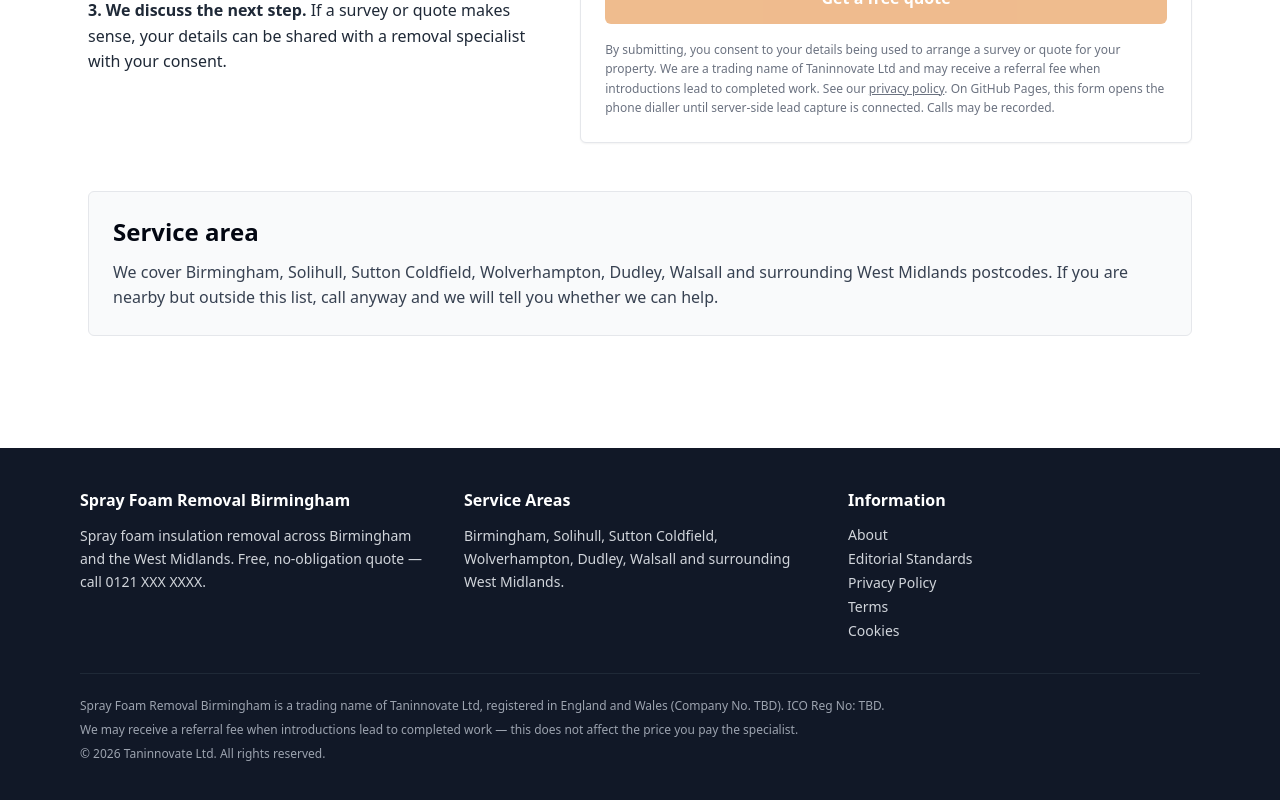
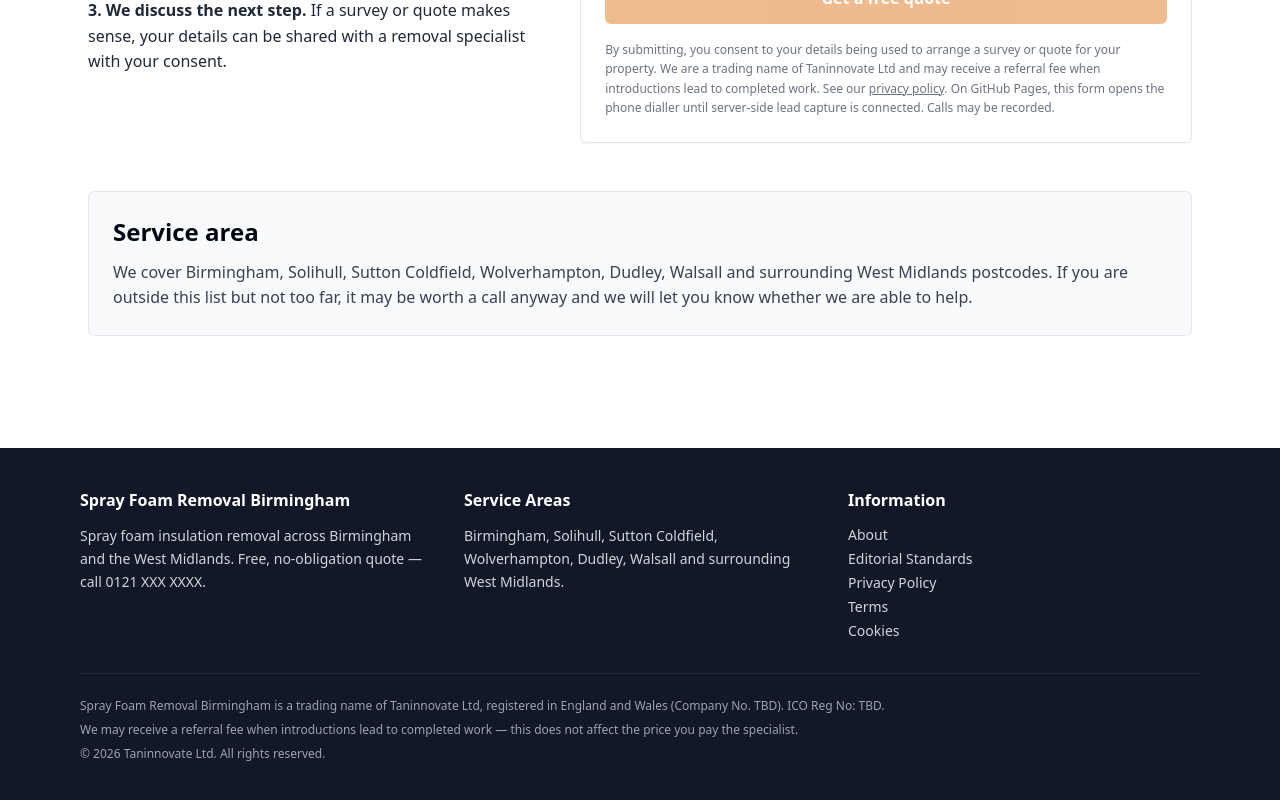
Before and after one commit to landtanin/WebsiteLandlord, a Next.js app: page /contact in a window 1280 px wide. Shown: the part 1008-1808 px from the top of the page. Built offline with nearby package versions, Linux system fonts and the light colour scheme; no server answers.

Commit message:
copy: update enquiry and service area text

```diff
--- a/app/contact/page.tsx
+++ b/app/contact/page.tsx
@@ -111,8 +111,8 @@
         <h2 className="text-2xl font-semibold text-gray-950">Service area</h2>
         <p className="mt-3 text-gray-700">
           We cover {siteConfig.serviceAreas.join(', ')} and surrounding West Midlands postcodes.
-          If you are nearby but outside this list, call anyway and we will tell you whether we can
-          help.
+          If you are outside this list but not too far, it may be worth a call anyway and we will
+          let you know whether we are able to help.
         </p>
       </section>
     </article>
--- a/app/page.tsx
+++ b/app/page.tsx
@@ -188,7 +188,7 @@
             <div className="rounded-md border border-gray-200 bg-white p-6 shadow-sm">
               <h2 className="text-xl font-semibold text-gray-950">Quick enquiry</h2>
               <p className="mt-2 text-sm text-gray-600">
-                Tell us what is happening with the property and we will call back.
+                Let us know what concerns you have with the property and we will get back to you.
               </p>
               <div className="mt-5">
                 <ContactForm />
```
